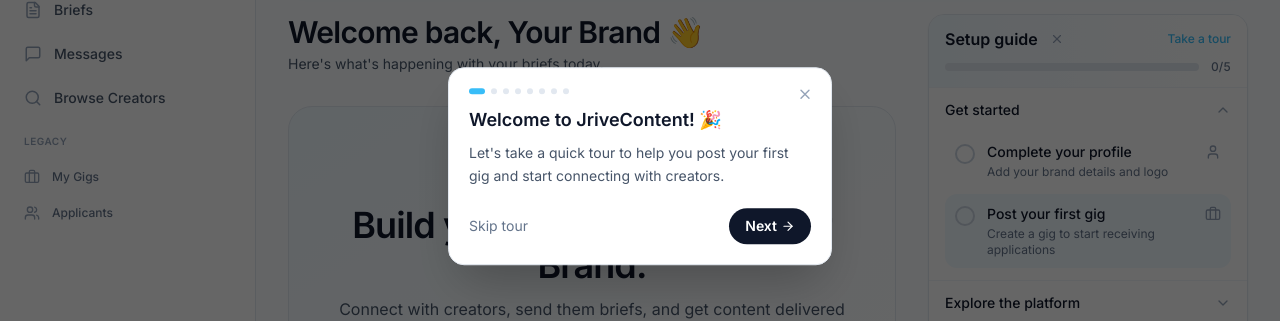
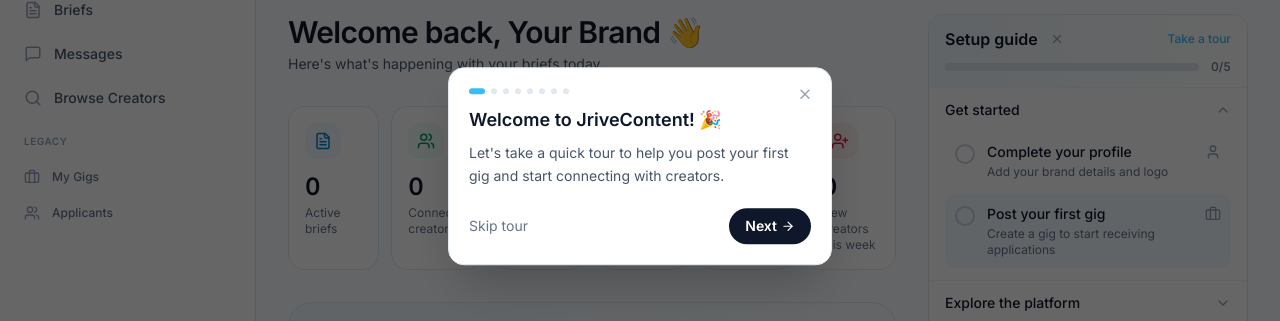
Before and after one commit to justincodemanpugh/jrivecontent-waitlist, a Next.js app: page /dashboard/brand in a window 1280 px wide. Shown: the part 234-555 px from the top of the page. Built offline with nearby package versions, Linux system fonts and the light colour scheme; no server answers.

Commit message:
Update brand dashboard page

```diff
--- a/app/dashboard/brand/page.js
+++ b/app/dashboard/brand/page.js
@@ -147,7 +147,10 @@
                 <ActiveBriefs briefs={activeBriefs} />
               </>
             ) : showEmpty ? (
-              <EmptyState brandName={brand.name} />
+              <>
+                <StatStrip stats={stats} />
+                <EmptyState brandName={brand.name} />
+              </>
             ) : null}
           </div>
 
```
